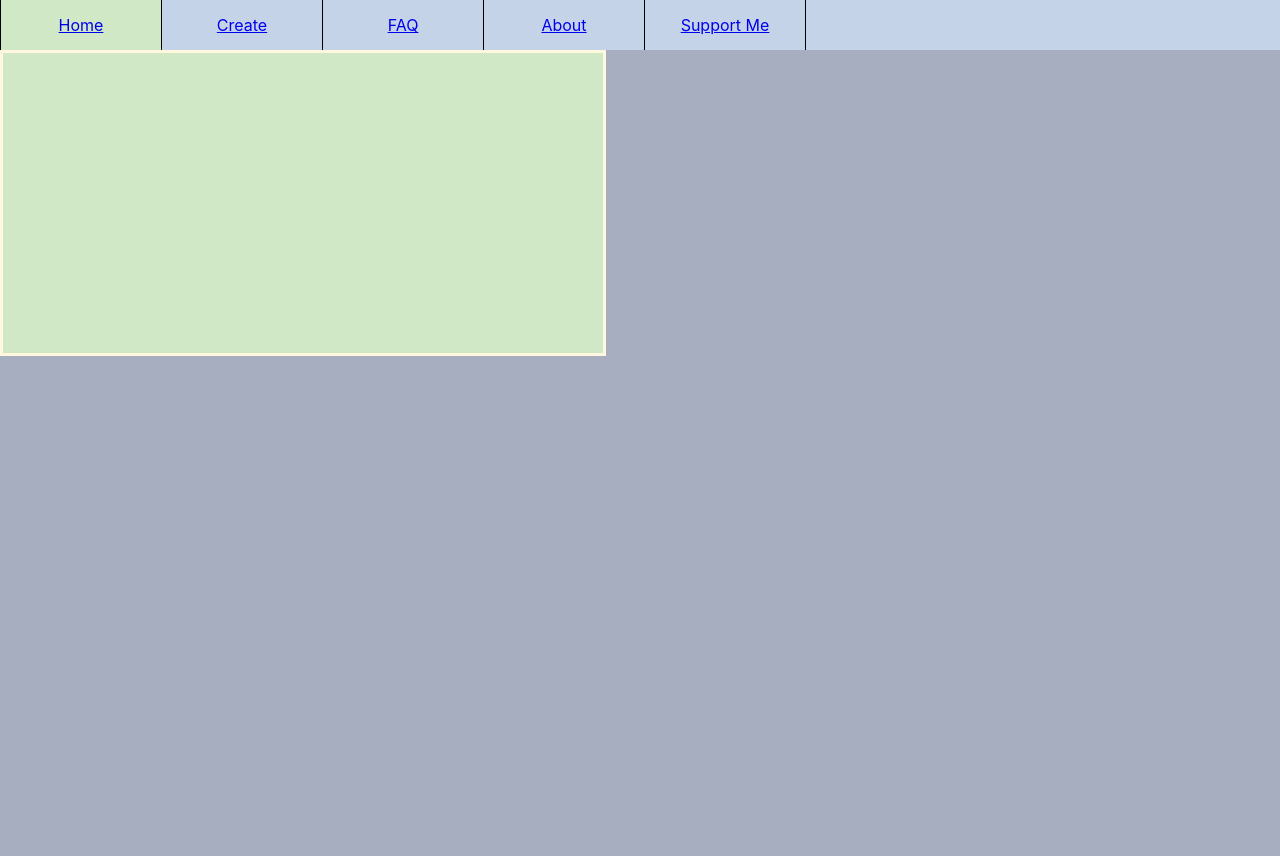
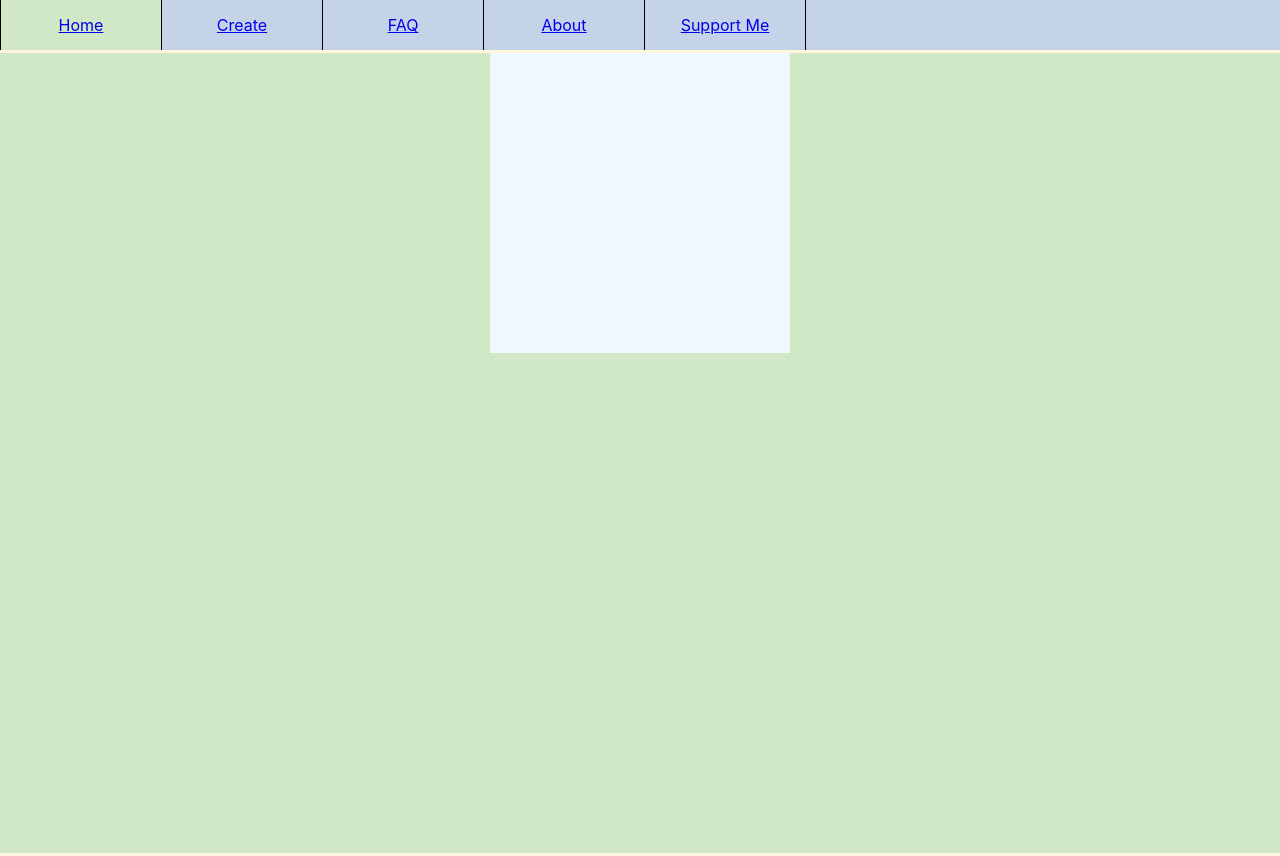
Before and after one commit to taventran/scrapbook, a React (Create React App) app in the folder frontend/: page /create in a window 1280 px wide. Before the commit the page ends 800 px from the top, so only its background shows below. Built offline with nearby package versions, Linux system fonts and the light colour scheme.

Commit message:
Added rectangles to editor

```diff
--- a/frontend/src/App.js
+++ b/frontend/src/App.js
@@ -1,16 +1,13 @@
 import "./App.css";
-import Navbar from "./components/navbar/navbar";
 import HomeScreen from "./components/homescreen/homescreen";
 import About from "./components/about/about";
 import Editor from "./components/editor/editor";
-import { BrowserRouter as Router, Routes, Route, Link } from "react-router-dom";
+import { BrowserRouter as Router, Routes, Route } from "react-router-dom";
 
 function App() {
   return (
     <Router>
       <div>
-        {/* A <Switch> looks through its children <Route>s and
-                renders the first one that matches the current URL. */}
         <Routes>
           <Route path="/about" element={<About />} />
           <Route path="/" element={<HomeScreen />} />
--- a/frontend/src/components/editor/editor.css
+++ b/frontend/src/components/editor/editor.css
@@ -6,12 +6,18 @@
     text-align: center;
 }
 
+.edit {
+    background-color: aliceblue;
+    width: 300px;
+    height: 300px;
+}
+
 .book {
-    width: 600px;
-    height: 300px;
+    justify-content: center;
+    display: flex;
     border: 3px solid #fff8de;
     background-color: #d0e8c5;
-    max-height: 256px;
-    max-width: 256px;
+    height: 100vh;
+    width: 100vw;
     overflow: scroll;
 }
--- a/frontend/src/components/editor/editor.js
+++ b/frontend/src/components/editor/editor.js
@@ -1,12 +1,33 @@
+import "./editor.css";
+import React from "react";
+import { useRef } from "react";
 import Navbar from "../navbar/navbar";
+import { Rectangle } from "./shapes/rectangle";
 
 function Editor() {
+  const canvasRef = useRef(null);
+
+  const handleCanvasClick = (event) => {
+    // Get the bounding rectangle of the canvas
+    const canvas = canvasRef.current;
+    const rect = canvas.getBoundingClientRect();
+
+    // Calculate the click position relative to the canvas
+    const x = event.clientX - rect.left - 40;
+    const y = event.clientY - rect.top - 10;
+    // Draw the rectangle at the calculated position
+    Rectangle(canvasRef, x, y);
+  };
+
   return (
     <div className="editor">
       <Navbar />
-
       <div className="book">
-        <canvas height="512px" width="512px"></canvas>
+        <canvas
+          ref={canvasRef}
+          className="edit"
+          onClick={handleCanvasClick}
+        ></canvas>
       </div>
     </div>
   );
--- /dev/null
+++ b/frontend/src/components/editor/shapes/rectangle.js
@@ -0,0 +1,6 @@
+export const Rectangle = (canvasRef, x, y) => {
+  if (canvasRef.current) {
+    const ctx = canvasRef.current.getContext("2d");
+    ctx?.strokeRect(x, y, 40, 50); // Draw the rectangle at the specified (x, y) position
+  }
+};
--- a/frontend/src/components/homescreen/homescreen.css
+++ b/frontend/src/components/homescreen/homescreen.css
@@ -5,10 +5,3 @@
     align-items: center;
     text-align: center;
 }
-
-.book {
-    width: 600px;
-    height: 300px;
-    border: 3px solid #fff8de;
-    background-color: #d0e8c5;
-}
```
